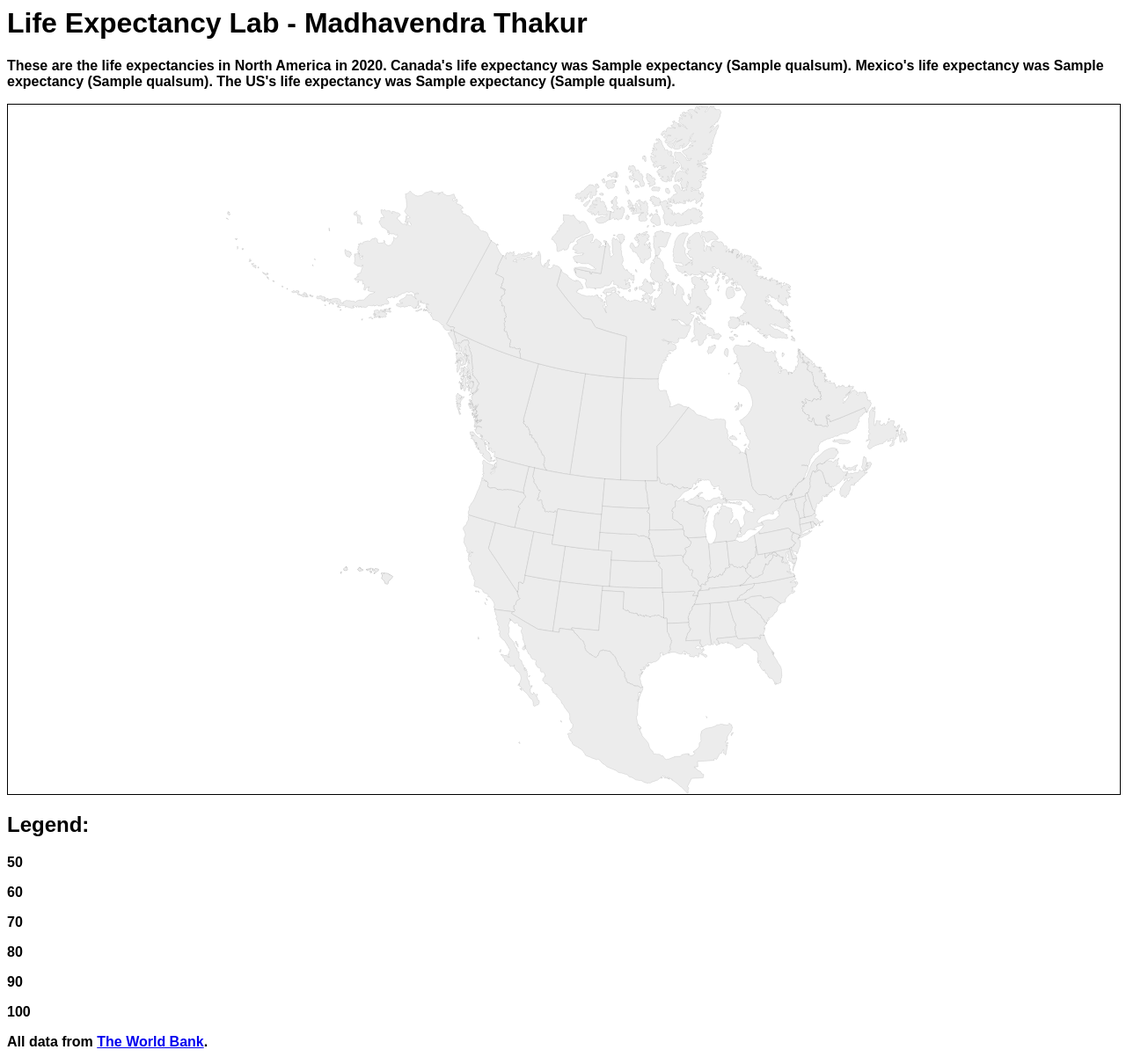
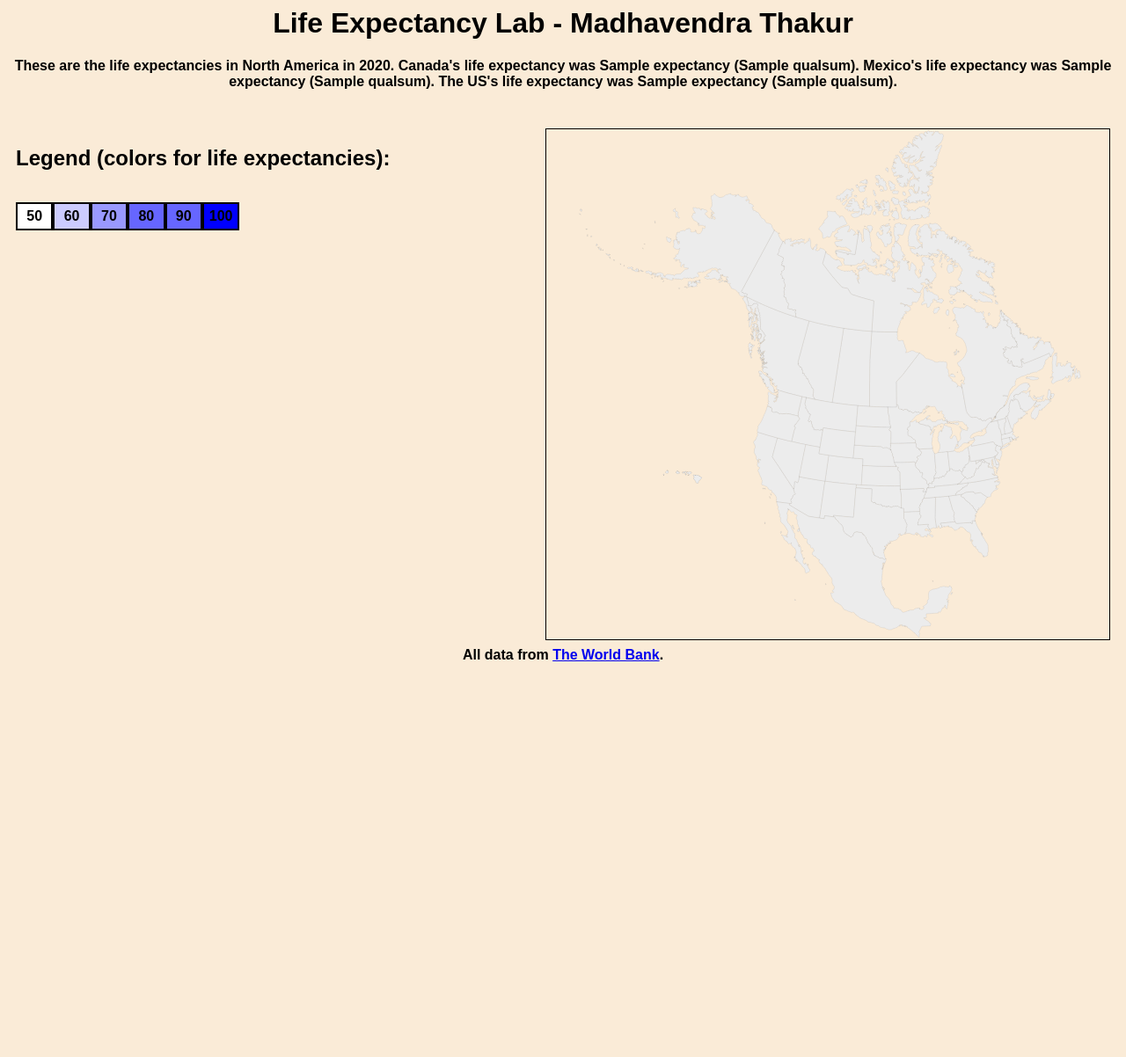
Before and after one commit to mThkTrn/life_expectancy_lab-1, a Flask app: template templates/year.html in a window 1280 px wide. Shown: the whole page at 88% size. After the commit the page ends 752 px from the top, so only its background shows below. Run offline with Flask 3, Linux system fonts and the light colour scheme; the template is opened without the code that fills it: most values are stand-ins (such as "Sample title", 1, 10 or a date in 2020).

Commit message:
finished project

```diff
--- a/server.py
+++ b/server.py
@@ -61,27 +61,31 @@ def year():
     requested_year = request.args.get("year")
 
     expectancies = [data["Canada"][requested_year], data["Mexico"][requested_year], data["United States"][requested_year]]
-    last_expecs = [data["Canada"][str(int(requested_year)-1)], data["Mexico"][str(int(requested_year)-1)], data["United States"][str(int(requested_year)-1)]]
-    diffs = [expectancies[0] - last_expecs[0], expectancies[1] - last_expecs[1], expectancies[2] - last_expecs[2]]
-    qualsum = []
-    for diff in diffs:
-        if diff == 0:
-            qualsum.append("the same as the last year")
-        elif diff > 0:
-            qualsum.append("increased from the last year")
-        elif diff < 0:
-            qualsum.append("decreased from the last year")
+    if requested_year != "1960":
+        last_expecs = [data["Canada"][str(int(requested_year)-1)], data["Mexico"][str(int(requested_year)-1)], data["United States"][str(int(requested_year)-1)]]
+        diffs = [expectancies[0] - last_expecs[0], expectancies[1] - last_expecs[1], expectancies[2] - last_expecs[2]]
+        qualsum = []
+        for diff in diffs:
+            if diff == 0:
+                qualsum.append("the same as the last year")
+            elif diff > 0:
+                qualsum.append("increased from the last year")
+            elif diff < 0:
+                qualsum.append("decreased from the last year")
+    else:
+        qualsum = ["there is no previous year for comparison"]*3
 
     def expectancyToColor(expectancy):
-        return f"({round(255-((expectancy-50) * (255/50)))},{round(255-((expectancy-50) * (255/50)))}, 255)"
+        return f"({round(255-((expectancy-50) * (255/50)), 2)},{round(255-((expectancy-50) * (255/50)), 2)}, 255)"
 
     colors = [expectancyToColor(j) for j in expectancies]
 
     colorstr = ";".join(colors)
     print(colors, colorstr)
     expectancies = [round(expectancy) for expectancy in expectancies]
-    legendvals  = [expectancyToColor(age for age in range(50, 110, 10))]
+    legendvals  = [expectancyToColor(50), expectancyToColor(60), expectancyToColor(70), expectancyToColor(80), expectancyToColor(90) ,expectancyToColor(100)]
     print(legendvals)
-    return render_template('year.html', year = requested_year, colors = colors, colorstr = colorstr, expectancies = expectancies, qualsum = qualsum)
+    print(legendvals)
+    return render_template('year.html', year = requested_year, colors = colors, colorstr = colorstr, expectancies = expectancies, qualsum = qualsum, legendvals = legendvals)
 
 app.run(debug=True)
--- a/static/styles.css
+++ b/static/styles.css
@@ -3,6 +3,8 @@ html{
   font-optical-sizing: auto;
   font-weight: 600;
   font-style: normal;
+  background-color: antiquewhite;
+  text-align: center;
 }
 
 svg{
@@ -31,3 +33,20 @@ svg{
 .noshow{
   display: none;
 }
+.legend{
+  width:3vw;
+  border: 2px solid black;
+  padding-top: 5px;
+  padding-bottom: 5px;
+  text-align: center;
+}
+
+.legendcont{
+  display: flex;
+}
+
+.fullcont{
+  display: flex;
+  padding: 10px;
+  justify-content: space-between;
+}
--- a/templates/year.html
+++ b/templates/year.html
@@ -9,16 +9,27 @@
 
   <h1>Life Expectancy Lab - Madhavendra Thakur</h1>
   <p>These are the life expectancies in North America in {{year}}. Canada's life expectancy was {{expectancies[0]}} ({{qualsum[0]}}). Mexico's life expectancy was {{expectancies[1]}} ({{qualsum[1]}}). The US's life expectancy was {{expectancies[2]}} ({{qualsum[2]}}).</p>
-  <div id="north_america">
-    {% include 'north_america.svg' %}
-  </div>
-  <h2>Legend:</h2>
-  <p class = "legend" style = "background-color: rgb;">50</p>
-  <p class = "legend" style = "background-color: rgb;">60</p>
-  <p class = "legend" style = "background-color: rgb;">70</p>
-  <p class = "legend" style = "background-color: rgb;">80</p>
-  <p class = "legend" style = "background-color: rgb;">90</p>
-  <p class = "legend" style = "background-color: rgb;">100</p>
+  <br>
+
+<div class = "fullcont">
+  <span>
+  <h2>Legend (colors for life expectancies):</h2>
+  <div class = "legendcont">
+  <p class = "legend" style = "background-color: rgb(255.0,255.0, 255);">50</p>
+  <p class = "legend" style = "background-color: rgb(204.0,204.0, 255);">60</p>
+  <p class = "legend" style = "background-color: rgb(153.0,153.0, 255);">70</p>
+  <p class = "legend" style = "background-color: rgb(102.0,102.0, 255);">80</p>
+  <p class = "legend" style = "background-color: rgb(102.0,102.0, 255);">90</p>
+  <p class = "legend" style = "background-color: rgb(0.0,0.0, 255);">100</p>
+</div>
+</span>
+
+<div id="north_america">
+  {% include 'north_america.svg' %}
+</div>
+
+</div>
+
   <footer>
     All data from <a href="https://data.worldbank.org/indicator/SP.DYN.LE00.IN?locations=MX-US-CA"> The World Bank</a>.
   </footer>
```
Also changed, not shown: templates/north_america.svg.
